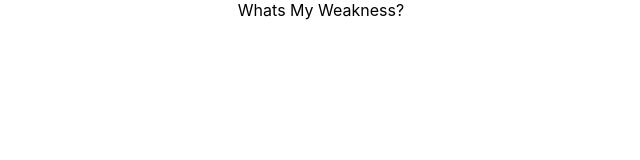
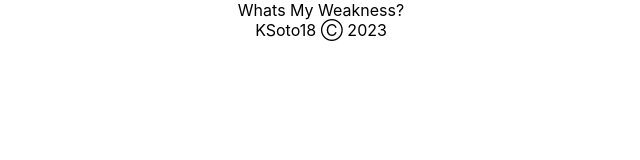
Before and after one commit to KSoto18/PKMN-WMW, a React (Create React App) app: page / in a window 1280 px wide. Shown: the top 160 px of the page, without its empty margins (319-959 px from the left). Built offline with nearby package versions, Linux system fonts and the light colour scheme.

Commit message:
added footer component to Apps.js

```diff
--- a/src/App.js
+++ b/src/App.js
@@ -3,12 +3,19 @@ import './App.css';
 
 // Components
 import Header from './components/Header'
+import Footer from './components/Footer';
 
 function App() {
   return (
+
     <div className="App">
+
      <Header />
+
+
+     <Footer />
     </div>
+
   );
 }
 
--- a/src/components/Footer/index.jsx
+++ b/src/components/Footer/index.jsx
@@ -7,7 +7,7 @@ const Footer = () => {
 
     return (
 
-        <div> Footer </div>
+        <div> KSoto18 Ⓒ 2023 </div>
 
     )
 
```
